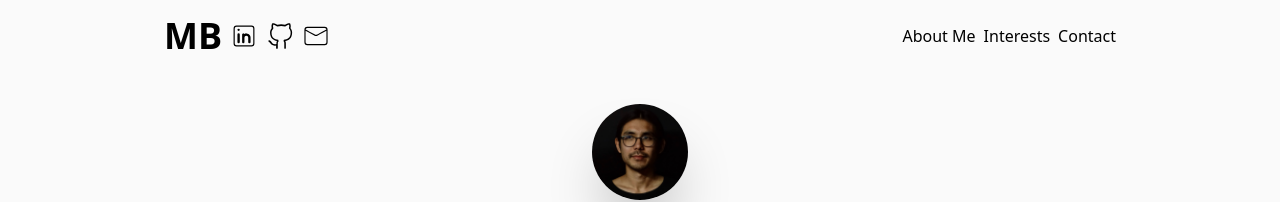
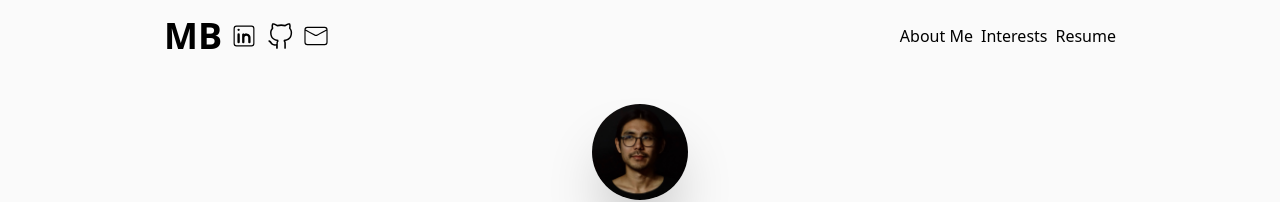
Before and after one commit to mhborthwick/portfolio, a React (Vite) app: page / in a window 1280 px wide. Shown: the top 202 px of the page. Built offline with nearby package versions, Linux system fonts and the light colour scheme.

Commit message:
chore: add resume section

```diff
--- a/src/components/Nav.tsx
+++ b/src/components/Nav.tsx
@@ -27,7 +27,7 @@ function handleScroll(event: React.MouseEvent, url: string) {
 export function Nav({ isDesktop, navItems }: NavProps) {
   const aboutMe = getNavItemByTitle(navItems, "About Me");
   const interests = getNavItemByTitle(navItems, "Interests");
-  const contact = getNavItemByTitle(navItems, "Contact");
+  const resume = getNavItemByTitle(navItems, "Resume");
   const showDesktopNav = {
     display: isDesktop ? "flex" : "none",
   };
@@ -38,7 +38,7 @@ export function Nav({ isDesktop, navItems }: NavProps) {
         <ul className="flex">
           <NavItem title={aboutMe.title} url={aboutMe.url} />
           <NavItem title={interests.title} url={interests.url} />
-          <NavItem title={contact.title} url={contact.url} />
+          <NavItem title={resume.title} url={resume.url} />
         </ul>
       </nav>
     );
@@ -102,13 +102,13 @@ export function Nav({ isDesktop, navItems }: NavProps) {
                           active &&
                           "opacity-75 hover:underline hover:underline-offset-4 underline underline-offset-4"
                         }`}
-                        href={contact.url}
+                        href={resume.url}
                         onClick={(e) => {
-                          handleScroll(e, contact.url);
+                          handleScroll(e, resume.url);
                           close();
                         }}
                       >
-                        {contact.title}
+                        {resume.title}
                       </a>
                     )}
                   </Menu.Item>
--- a/src/utils/getNavItems.ts
+++ b/src/utils/getNavItems.ts
@@ -11,7 +11,7 @@ export function getNavItems(): NavItem[] {
       url: "#interests",
     },
     {
-      title: "Contact",
+      title: "Resume",
       url: "#",
     },
     {
```
Also changed, not shown: 1 other file (tests, documents, lock files or other folders).
